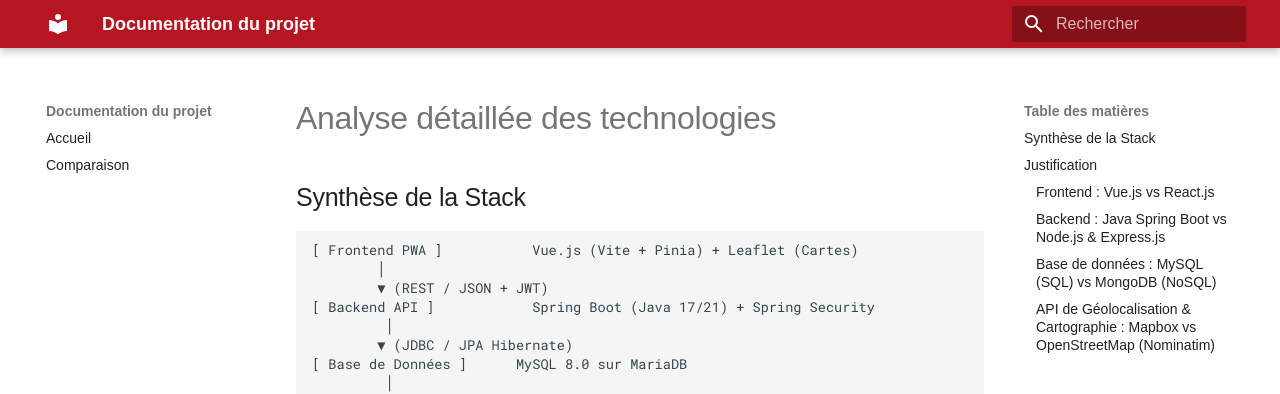
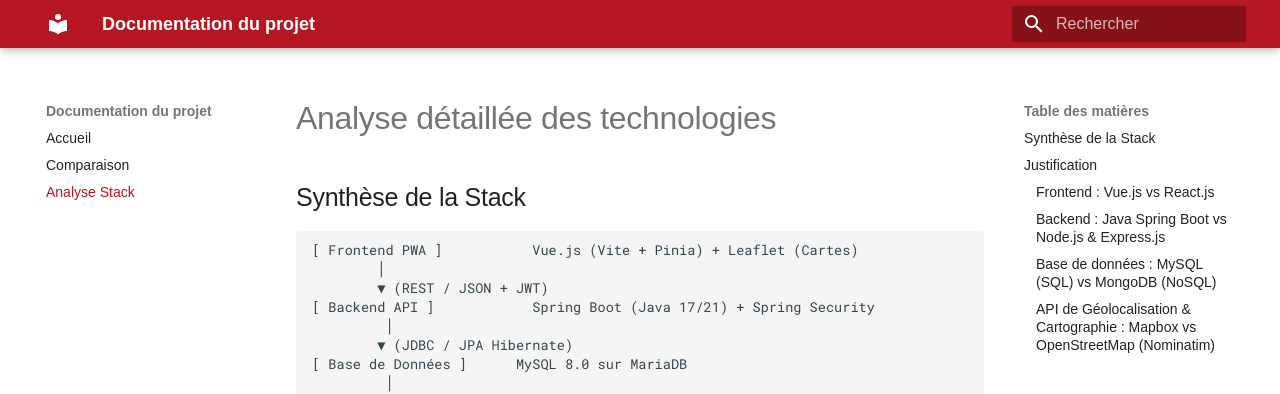
Before and after one commit to Les-Baroudeurs-du-Bit/mkdocs, an MkDocs documentation site: the page built from docs/comp-stack.md, in a window 1280 px wide. Shown: the top 394 px of the page. Built offline with MkDocs 1.6.1 and Material for MkDocs 9.7.7, drawn with Linux system fonts in a browser that asks for light colours; some web fonts are replaced.

Commit message:
add stack analysis page to mkdocs site

```diff
--- a/mkdocs.yml
+++ b/mkdocs.yml
@@ -17,3 +17,4 @@ extra_css:
 nav:
   - Accueil: index.md
   - Comparaison: tab-comparatifs.md
+  - Analyse Stack: comp-stack.md
```
